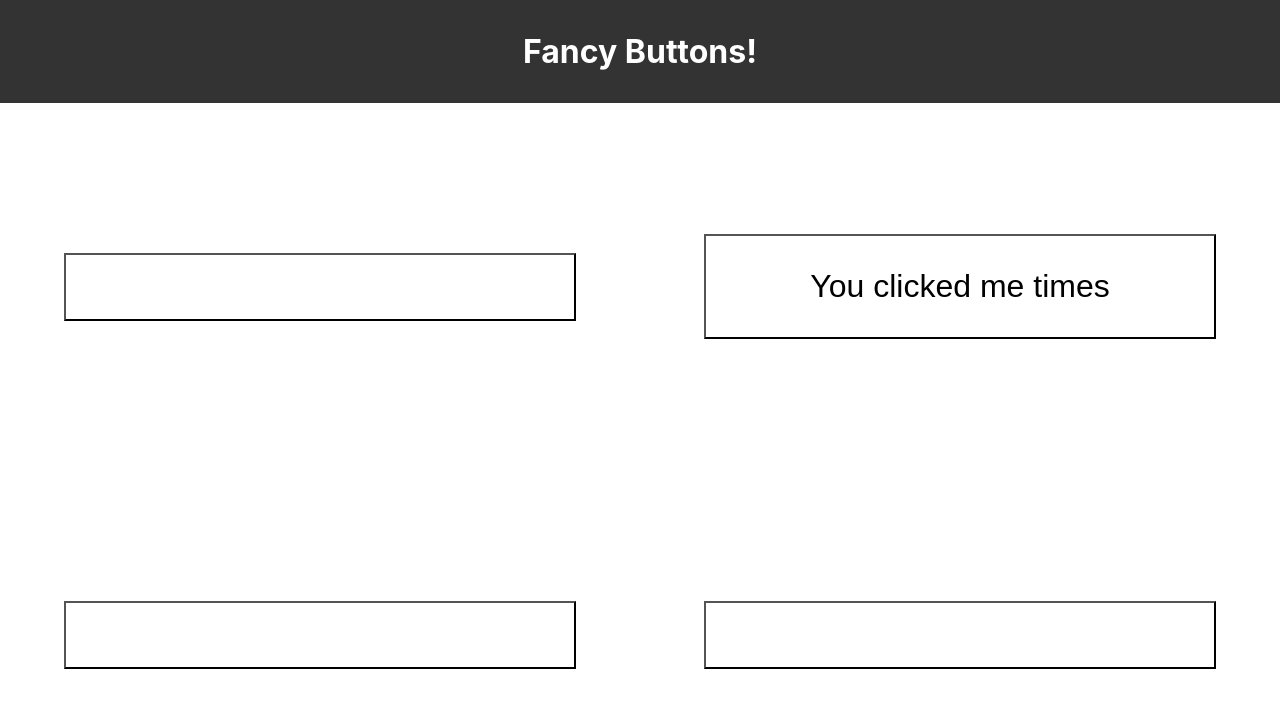
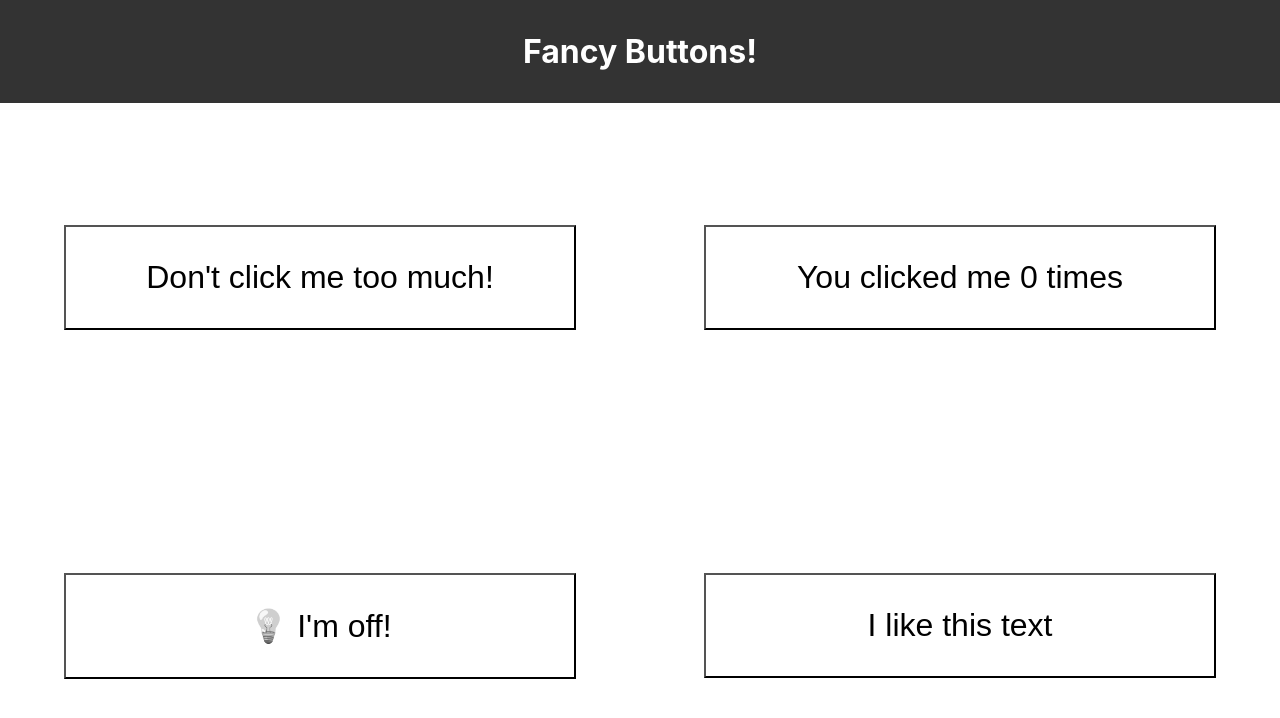
Before and after one commit to papoita/fancy-buttons, a React (Create React App) app: page / in a window 1280 px wide. Shown: the top 718 px of the page. Built offline with nearby package versions, Linux system fonts and the light colour scheme.

Commit message:
set default state for each component

```diff
--- a/src/components/AngryButton.js
+++ b/src/components/AngryButton.js
@@ -1,7 +1,7 @@
 import React, { useState } from "react";
 
 function AngryButton(props) {
-  const [anger, setAnger] = useState();
+  const [anger, setAnger] = useState(0);
   return (
     <button style={{ backgroundColor: `rgba(255,0,0,${anger})` }} className="AngryButton">
     {anger < 1 && <span>Don't click me too much! </span>}
--- a/src/components/CounterButton.js
+++ b/src/components/CounterButton.js
@@ -1,7 +1,7 @@
 import React, { useState } from "react";
 
 function CounterButton(props) {
-  const [clickAmount, setClickAmount] = useState();
+  const [clickAmount, setClickAmount] = useState(0);
   return (
     <button className="CounterButton">
     You clicked me {clickAmount} times
--- a/src/components/LightSwitchButton.js
+++ b/src/components/LightSwitchButton.js
@@ -1,7 +1,7 @@
 import React, { useState } from "react";
 
 function LightSwitchButton(props) {
-  const [light, setLight] = useState();
+  const [light, setLight] = useState("off");
   return (
     <button className="LightSwitchButton">
     {light === "on" && <span><i>💡</i> I'm on!</span>}
--- a/src/components/TextRepeaterButton.js
+++ b/src/components/TextRepeaterButton.js
@@ -1,7 +1,7 @@
 import React, { useState } from "react";
 
 function TextRepeaterButton(props) {
-  const [repetitions, setRepetitions] = useState();
+  const [repetitions, setRepetitions] = useState(1);
   const textArray = [];
   for (let i = 0; i < repetitions; i++) {
     textArray.push(<span key={i}>I like this text</span>);
```
